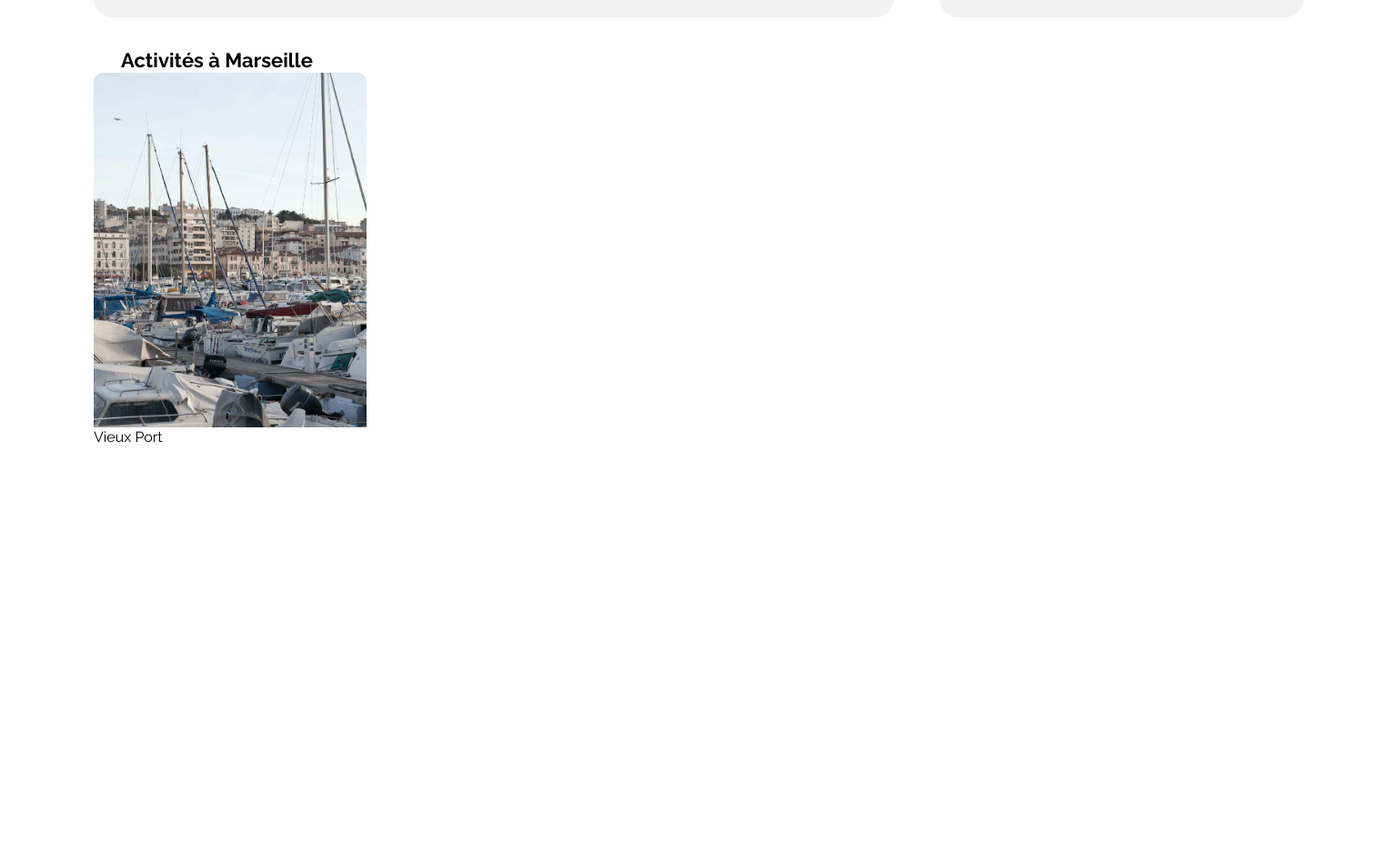
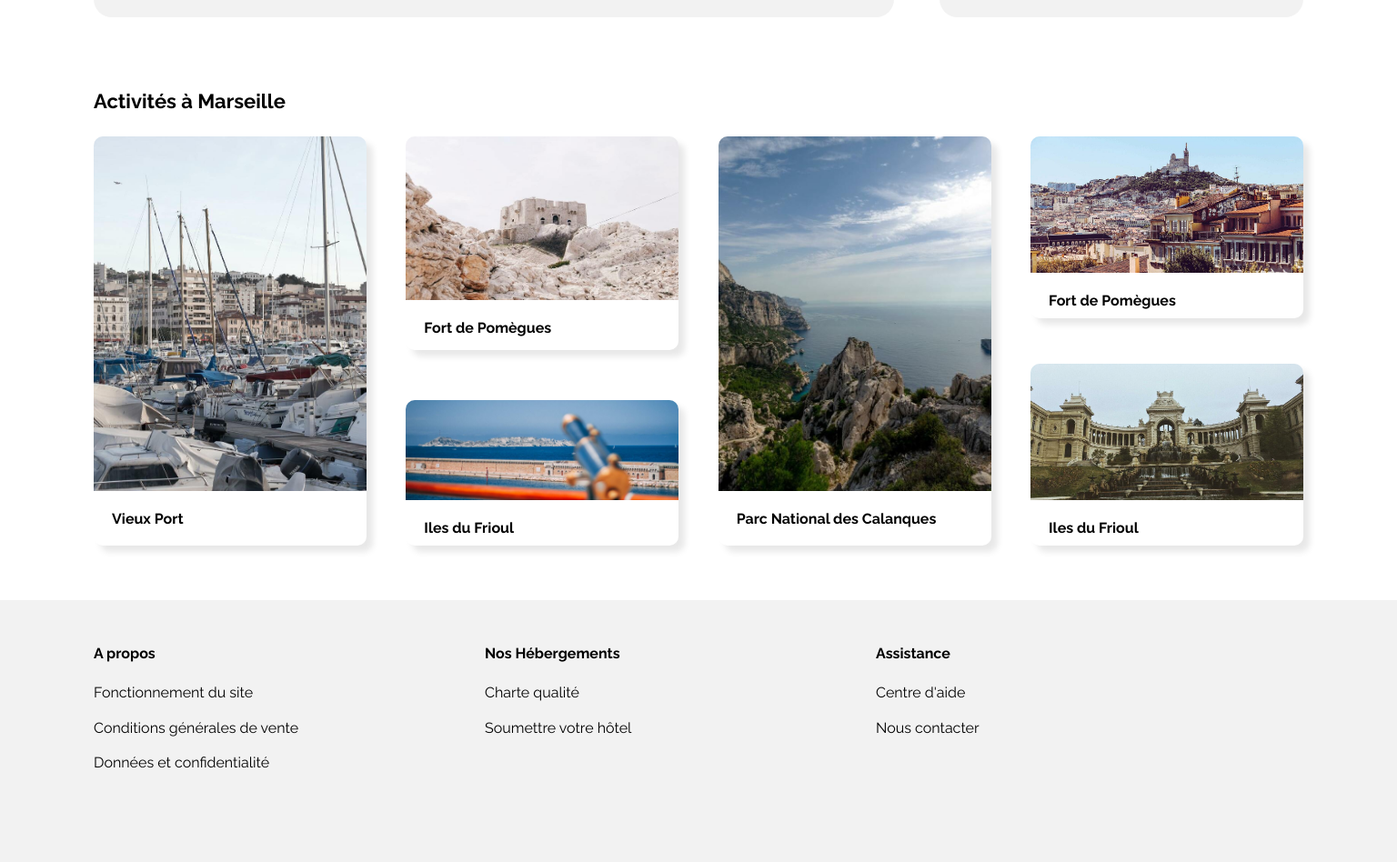
Before and after one commit to tbeloc/OC-P2-RESERVIA, a plain HTML site: page index.html in a window 1536 px wide. Shown: the part 1063-2011 px from the top of the page at 91% size. Before the commit the page ends 1554 px from the top, so only its background shows below. Drawn offline with Linux system fonts and the light colour scheme.

Commit message:
Media 1240 - Finish

```diff
--- a/index.html
+++ b/index.html
@@ -168,19 +168,68 @@
                 </section>
             </div>
             <div id="main_section_bloc_2">
+                <p id="activite_title">Activités à Marseille</p>
                 <section id="activite">
-                    <p id="activite_title">Activités à Marseille</p>
-                    <article id="activite_article">
-                            <div class=""><img id="activite_article_photo" src="./images/activites/3_medium/reno-laithienne-QUgJhdY5Fyk-unsplash.jpg"></img></div>
-                            <div><p>Vieux Port</p></div>
-                        </div>
+                    <article id="activite_article_big">
+                            <div class=""><img id="article_photo_big" src="./images/activites/3_medium/reno-laithienne-QUgJhdY5Fyk-unsplash.jpg"></img></div>
+                            <div><p class="activite_article_p1_big">Vieux Port</p></div>
                     </article>
+                    <div class="activite_article_bloc_small">
+                        <article id="activite_article_small_1">
+                            <div class=""><img id="article_photo_small_1" src="./images/activites/3_medium/paul-hermann-QFTrLdQIRhI-unsplash.jpg"></img></div>
+                            <div><p class="activite_article_p1_big">Fort de Pomègues</p></div>
+                        </article>
+                        <article id="activite_article_small_2">
+                            <div class=""><img id="article_photo_small_2" src="./images/activites/3_medium/kevin-hikari-rV_Qd1l-VXg-unsplash.jpg"></img></div>
+                            <div><p class="activite_article_p1_big">Iles du Frioul</p></div>
+                        </article>
+                    </div>
+                    <article id="activite_article_big">
+                        <div class=""><img id="article_photo_big" src="./images/activites/3_medium/kilyan-sockalingum-NR8-cBCN3aI-unsplash.jpg"></img></div>
+                        <div><p class="activite_article_p1_big">Parc National des Calanques</p></div>
+                    </article>
+                    <div class="activite_article_bloc_small_2">
+                        <article id="activite_article_small_3">
+                            <div class=""><img id="article_photo_small_3" src="./images/activites/3_medium/florian-wehde-xW9e8gdotxI-unsplash.jpg"></img></div>
+                            <div><p class="activite_article_p1_big">Fort de Pomègues</p></div>
+                        </article>
+                        <article id="activite_article_small_4">
+                            <div class=""><img id="article_photo_small_4" src="./images/activites/3_medium/lena-paulin-wH2-EJoDcV0-unsplash.jpg"></img></div>
+                            <div><p class="activite_article_p1_big">Iles du Frioul</p></div>
+                        </article>
+                    </div>
                 </section>
 
             </div>
         </main>
 
-        <!-- <footer></footer> -->
-
+        <footer>
+            <div class="footer_superbloc">
+                <div class="footer_bloc">
+                    <section class="footer_section">
+                        <p class="footer_p">A propos</p>
+                        <ol class="footer_menu">
+                            <li>Fonctionnement du site</li>
+                            <li>Conditions générales de vente</li>
+                            <li>Données et confidentialité</li>
+                        </ol>
+                    </section>
+                    <section class="footer_section">
+                        <p class="footer_p">Nos Hébergements</p>
+                        <ol class="footer_menu">
+                            <li>Charte qualité</li>
+                            <li>Soumettre votre hôtel</li>
+                        </ol>
+                    </section>
+                    <section class="footer_section">
+                        <p class="footer_p">Assistance</p>
+                        <ol class="footer_menu">
+                            <li>Centre d'aide</li>
+                            <li>Nous contacter</li>
+                        </ol>
+                    </section>
+                </div>
+            </div>
+        </footer>
     </body>
 </html>
--- a/style/4_desktop-big/2_4_db_activites.css
+++ b/style/4_desktop-big/2_4_db_activites.css
@@ -3,31 +3,126 @@
   #main_section_bloc_2 {
     display: flex;
     width: 133rem;
+    flex-direction: column;
+    margin-top: 8rem;
+    margin-bottom: 6rem;
   }
-
   #activite {
     display: flex;
-    flex-direction: column;
-    /* background-color: #F2F2F2; */
+    justify-content: space-between;
+    /* flex-direction: column; */
+    /*! background-color: #F2F2F2; */
     /* width: 100%; */
     /* height: 625px; */
     /* border-radius: 10px; */
     /* margin-right: auto; */
     /* margin-top: 6.5rem; */
   }
-
   #activite_title {
-    margin-top: 35px;
-    margin-left: 30px;
+    /* margin-top: 2.5rem; */
+    /*! margin-left: 3rem; */
     font-weight: bold;
-    font-size: 22px;
+    font-size: 2.2rem;
+    margin-bottom: 2.5rem;
   }
 
-  #activite_article_photo {
+  #article_photo_big {
     width: 30rem;
     height: 39rem;
     /* height: 114px; */
     border-radius: 1rem 1rem 0 0;
     object-fit: cover;
+    /* opacity: 2; */
+    /* filter: brightness(50%); */
+  }
+
+  #article_photo_small_1 {
+    width: 30rem;
+    height: 18rem;
+    /* height: 114px; */
+    border-radius: 1rem 1rem 0 0;
+    object-fit: cover;
+  }
+
+  #article_photo_small_2 {
+    width: 30rem;
+    height: 11rem;
+    /* height: 114px; */
+    border-radius: 1rem 1rem 0 0;
+    object-fit: cover;
+  }
+
+  #article_photo_small_3 {
+    width: 30rem;
+    height: 15rem;
+    /* height: 114px; */
+    border-radius: 1rem 1rem 0 0;
+    object-fit: cover;
+  }
+
+  #article_photo_small_4 {
+    width: 30rem;
+    height: 15rem;
+    /* height: 114px; */
+    border-radius: 1rem 1rem 0 0;
+    object-fit: cover;
+  }
+
+  .activite_article_bloc_small {
+    display: flex;
+    flex-direction: column;
+    justify-content: space-between;
+    align-items: center;
+    margin-left: 4rem;
+    margin-right: 4rem;
+  }
+
+  .activite_article_bloc_small_2 {
+    display: flex;
+    flex-direction: column;
+    justify-content: space-between;
+    align-items: center;
+    margin-left: 4rem;
+    /* margin-right: 4rem; */
+  }
+
+  #activite_article_big {
+    height: 45rem;
+    box-shadow: 0.7rem 0.7rem 0.7rem #e8e8e8;
+    border-radius: 1rem 1rem 1rem 1rem;
+  }
+
+  #activite_article_small_1 {
+    height: 23.5rem;
+    box-shadow: 0.7rem 0.7rem 0.7rem #e8e8e8;
+    border-radius: 1rem 1rem 1rem 1rem;
+  }
+
+  #activite_article_small_2 {
+    height: 16rem;
+    box-shadow: 0.7rem 0.7rem 0.7rem #e8e8e8;
+    border-radius: 1rem 1rem 1rem 1rem;
+  }
+  #activite_article_small_3 {
+    height: 20rem;
+    box-shadow: 0.7rem 0.7rem 0.7rem #e8e8e8;
+    border-radius: 1rem 1rem 1rem 1rem;
+  }
+
+  #activite_article_small_4 {
+    height: 20rem;
+    box-shadow: 0.7rem 0.7rem 0.7rem #e8e8e8;
+    border-radius: 1rem 1rem 1rem 1rem;
+  }
+
+  #activite_article > div:nth-child(2) {
+    margin-left: 2rem;
+    margin-top: 2rem;
+  }
+
+  .activite_article_p1_big {
+    font-weight: bold;
+    margin-top: 2rem;
+    margin-left: 2rem;
   }
 }
--- a/style/4_desktop-big/3_db_footer.css
+++ b/style/4_desktop-big/3_db_footer.css
@@ -0,0 +1,45 @@
+@media screen and (min-width: 1440px) {
+  .footer_superbloc {
+    display: flex;
+    /* padding-left: 5.5rem; */
+    padding-bottom: 8rem;
+    background-color: #f2f2f2;
+    margin-left: -5rem;
+    margin-right: -5rem;
+    padding-top: 5rem;
+    /*! height: 9rem; */
+    justify-content: center;
+    align-items: center;
+  }
+
+  .footer_menu {
+    display: flex;
+    flex-direction: column;
+  }
+
+  .footer_menu > li {
+    width: 23rem;
+    padding-bottom: 2rem;
+  }
+
+  .footer_p {
+    font-weight: bold;
+    margin-bottom: 2.5rem;
+  }
+
+  .footer_section {
+    display: flex;
+    flex-direction: column;
+    margin-right: 20rem;
+  }
+
+  .footer_bloc {
+    width: 133rem;
+    display: flex;
+    /*! height: 200rem; */
+    justify-content: flex-start;
+    /*! align-items: center; */
+    /*! flex-direction: column; */
+    /*! margin-right: 2rem; */
+  }
+}
```
